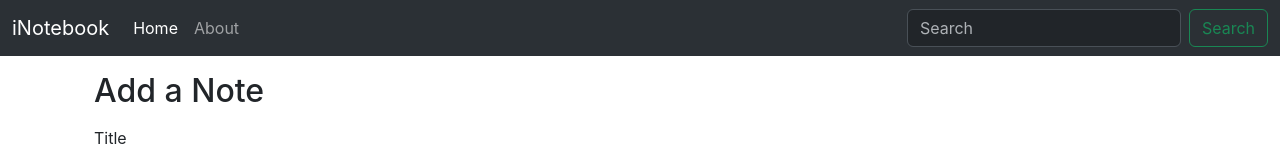
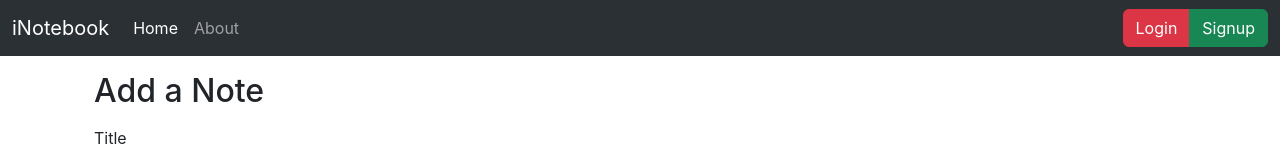
Before and after one commit to Faisal-Mujtaba-Saleem/iNotebook, a React (Create React App) app: page / in a window 1280 px wide. Shown: the top 158 px of the page. Built offline with nearby package versions, Linux system fonts and the light colour scheme; no server answers.

Commit message:
Video. Adding Login Component to iNotebook | Complete React Course in Hindi #69. Completed

```diff
--- a/src/App.js
+++ b/src/App.js
@@ -8,6 +8,8 @@ import About from "./components/About";
 import Navbar from "./components/Navbar";
 import { NoteContextProvider } from "./context/notes/NoteContext";
 import Alert from "./components/Alert";
+import Login from "./components/Login";
+import Signup from "./components/Signup";
 
 function App() {
   return (
@@ -20,6 +22,8 @@ function App() {
             <Routes>
               <Route path="/" element={<Home />} />
               <Route path="/about" element={<About />} />
+              <Route path="/login" element={<Login />} />
+              <Route path="/signup" element={<Signup />} />
             </Routes>
           </div>
         </Router>
--- a/src/components/Navbar.jsx
+++ b/src/components/Navbar.jsx
@@ -22,8 +22,12 @@ const Navbar = (props) => {
                             </li>
                         </ul>
                         <form className="d-flex" role="search">
-                            <input className="form-control me-2" type="search" placeholder="Search" aria-label="Search" />
-                            <button className="btn btn-outline-success" type="submit">Search</button>
+                            {/* <input className="form-control me-2" type="search" placeholder="Search" aria-label="Search" />
+                            <button className="btn btn-outline-success" type="submit">Search</button> */}
+                            <div className="btn-group" role="group" aria-label="Basic mixed styles example">
+                                <Link type="button" className="btn btn-danger" to="/login">Login</Link>
+                                <Link type="button" className="btn btn-success" to="/signup">Signup</Link>
+                            </div>
                         </form>
                     </div>
                 </div>
```
Also changed, not shown: 1 other file (tests, documents, lock files or other folders).
